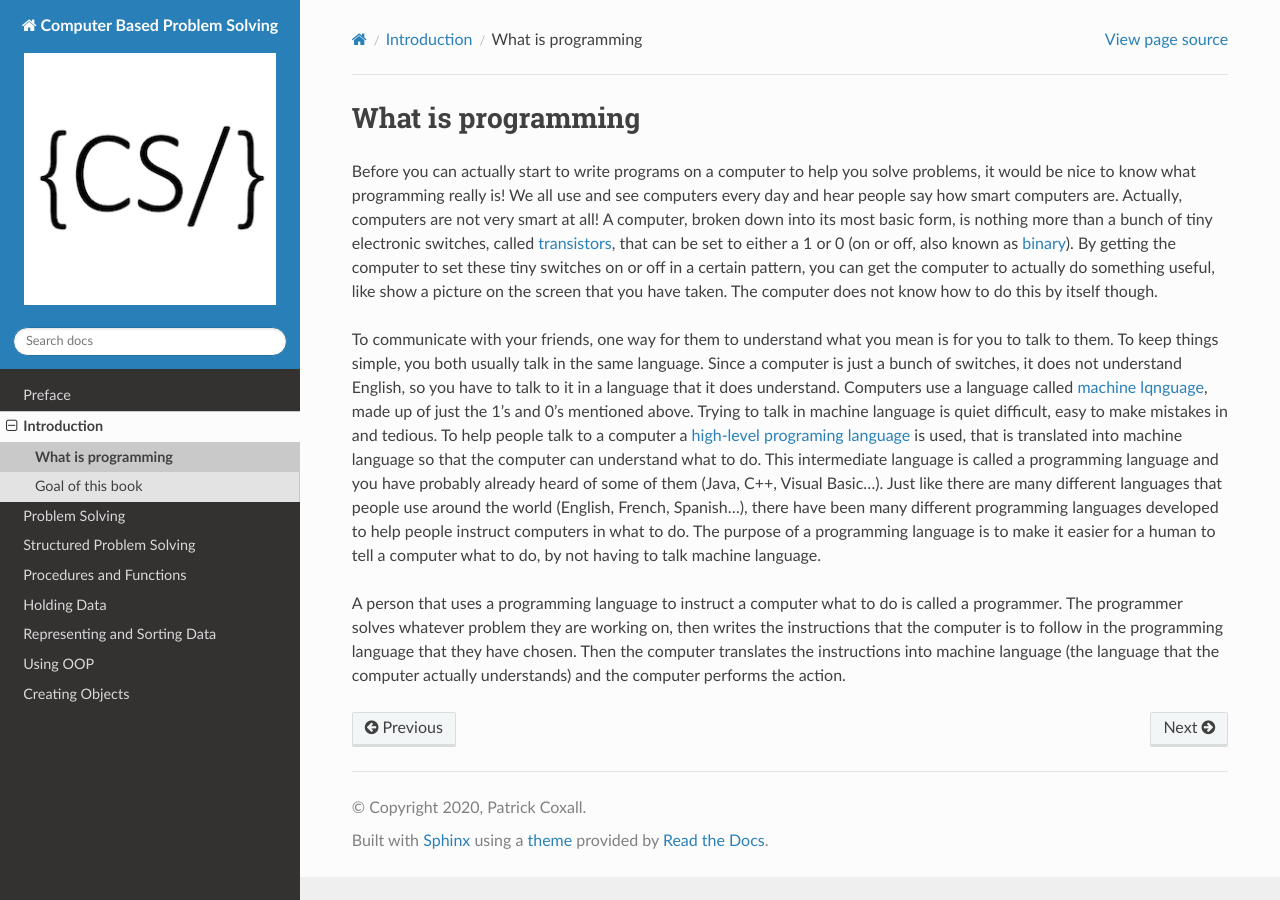
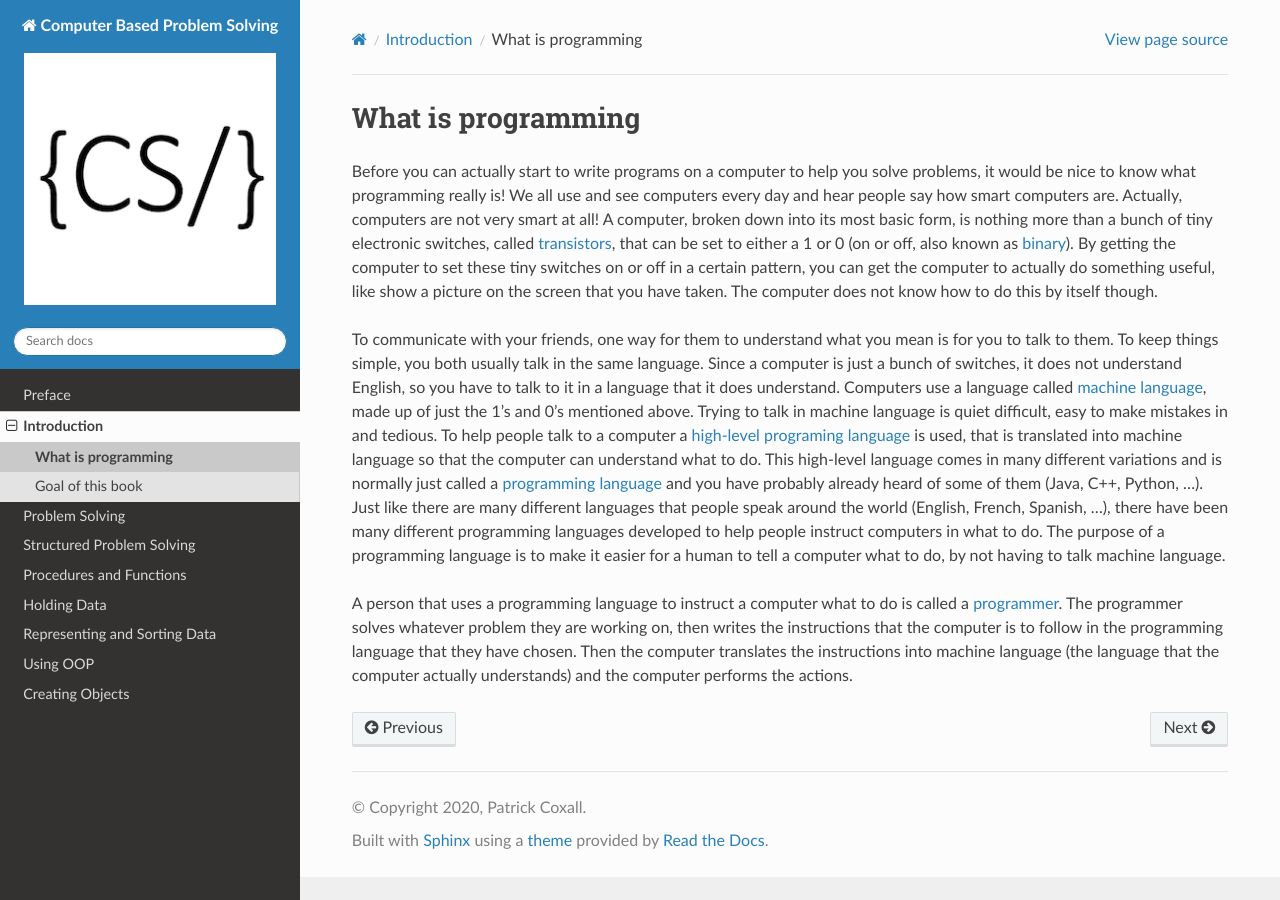
Before and after one commit to Mr-Coxall/Computer-Based-Problem-Solving, a Sphinx documentation site: the page built from docs/introduction/what-is-programming.rst, in a window 1280 px wide. Built offline with Sphinx 7.4.7 and the Read the Docs theme 2.0.0, drawn with Linux system fonts in a browser that asks for light colours.

Commit message:
Fixed up intro

```diff
--- a/docs/introduction/what-is-programming.rst
+++ b/docs/introduction/what-is-programming.rst
@@ -6,6 +6,6 @@ What is programming
 
 Before you can actually start to write programs on a computer to help you solve problems, it would be nice to know what programming really is! We all use and see computers every day and hear people say how smart computers are. Actually, computers are not very smart at all! A computer, broken down into its most basic form, is nothing more than a bunch of tiny electronic switches, called `transistors <https://en.wikipedia.org/wiki/Transistors>`_, that can be set to either a 1 or 0 (on or off, also known as `binary <https://en.wikipedia.org/wiki/Binary_number>`_). By getting the computer to set these tiny switches on or off in a certain pattern, you can get the computer to actually do something useful, like show a picture on the screen that you have taken. The computer does not know how to do this by itself though.
 
-To communicate with your friends, one way for them to understand what you mean is for you to talk to them. To keep things simple, you both usually talk in the same language. Since a computer is just a bunch of switches, it does not understand English, so you have to talk to it in a language that it does understand. Computers use a language called `machine lqnguage <https://en.wikipedia.org/wiki/Machine_code>`_, made up of just the 1’s and 0’s mentioned above. Trying to talk in machine language is quiet difficult, easy to make mistakes in and tedious. To help people talk to a computer a `high-level programing language <https://en.wikipedia.org/wiki/High-level_programming_language>`_ is used, that is translated into machine language so that the computer can understand what to do. This intermediate language is called a programming language and you have probably already heard of some of them (Java, C++, Visual Basic…). Just like there are many different languages that people use around the world (English, French, Spanish…), there have been many different programming languages developed to help people instruct computers in what to do. The purpose of a programming language is to make it easier for a human to tell a computer what to do, by not having to talk machine language.
+To communicate with your friends, one way for them to understand what you mean is for you to talk to them. To keep things simple, you both usually talk in the same language. Since a computer is just a bunch of switches, it does not understand English, so you have to talk to it in a language that it does understand. Computers use a language called `machine language <https://en.wikipedia.org/wiki/Machine_code>`_, made up of just the 1’s and 0’s mentioned above. Trying to talk in machine language is quiet difficult, easy to make mistakes in and tedious. To help people talk to a computer a `high-level programing language <https://en.wikipedia.org/wiki/High-level_programming_language>`_ is used, that is translated into machine language so that the computer can understand what to do. This high-level language comes in many different variations and is normally just called a `programming language <https://en.wikipedia.org/wiki/Programming_language>`_ and you have probably already heard of some of them (Java, C++, Python, …). Just like there are many different languages that people speak around the world (English, French, Spanish, …), there have been many different programming languages developed to help people instruct computers in what to do. The purpose of a programming language is to make it easier for a human to tell a computer what to do, by not having to talk machine language.
 
-A person that uses a programming language to instruct a computer what to do is called a programmer. The programmer solves whatever problem they are working on, then writes the instructions that the computer is to follow in the programming language that they have chosen. Then the computer translates the instructions into machine language (the language that the computer actually understands) and the computer performs the action.
+A person that uses a programming language to instruct a computer what to do is called a `programmer <https://en.wikipedia.org/wiki/Programmer>`_. The programmer solves whatever problem they are working on, then writes the instructions that the computer is to follow in the programming language that they have chosen. Then the computer translates the instructions into machine language (the language that the computer actually understands) and the computer performs the actions.
```
